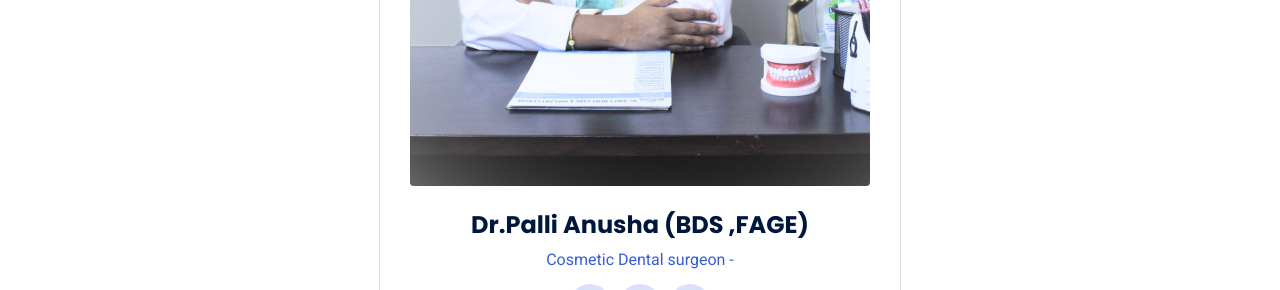
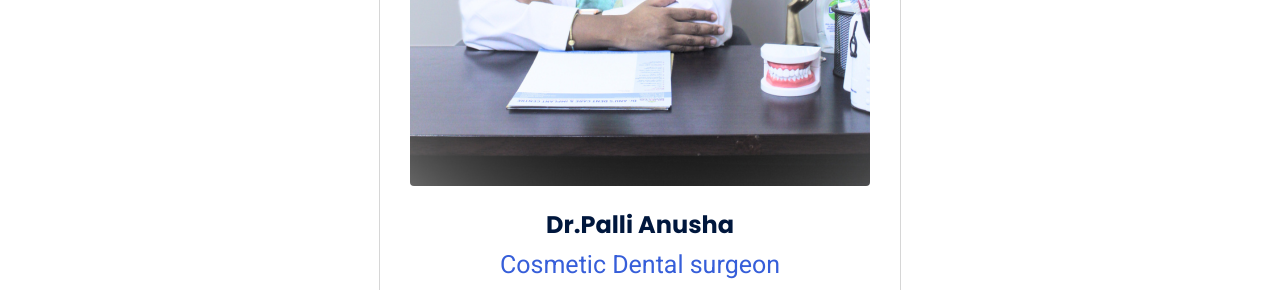
Before and after one commit to Mindslayer001/Anu-dental-clinic, a plain HTML site: page index.html in a window 1280 px wide. Shown: the part 2925-3215 px from the top of the page. Drawn offline with nearby package versions, Linux system fonts and the light colour scheme.

Commit message:
changed cosmetic surgeono font

```diff
--- a/assets/css/style.css
+++ b/assets/css/style.css
@@ -449,6 +449,7 @@ body {
 .doctor-card .card-subtitle {
   color: var(--royal-blue-light);
   margin-block: 10px 15px;
+  font-size: 2.5rem;
 }
 
 .doctor-card .card-social-list {
--- a/index.html
+++ b/index.html
@@ -376,10 +376,10 @@
                 </div>
 
                 <h3 class="h3">
-                  <a href="#" class="card-title">Dr.Palli Anusha (BDS ,FAGE)</a>
+                  <a href="#" class="card-title">Dr.Palli Anusha</a>
                 </h3>
 
-                <p class="card-subtitle">Cosmetic Dental surgeon - </p>
+                <p class="card-subtitle">Cosmetic Dental surgeon</p>
 
 
                 <ul class="card-social-list">
@@ -653,7 +653,7 @@
             </div>
             <a href="https://maps.app.goo.gl/Qi5sdoi4QNjaSNtK8" target="_blank">
             <address class="item-text">
-              LAST, SURYA HOSPITAL, BUS STOP, PM Palem, Visakhapatnam, Andhra Pradesh 530041
+              Dr.ANU's Dental care , BOBBY NKM APPARTMENTS, opposite Chikoos restaurant, Near last bus stop , Pm Palem
             </address>
           </a>
           </li>
```
